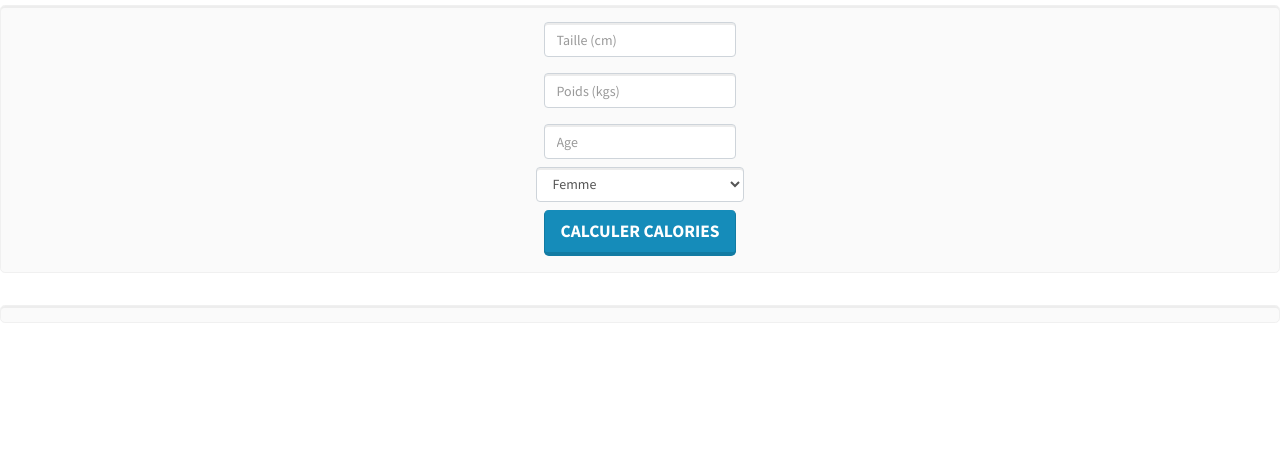
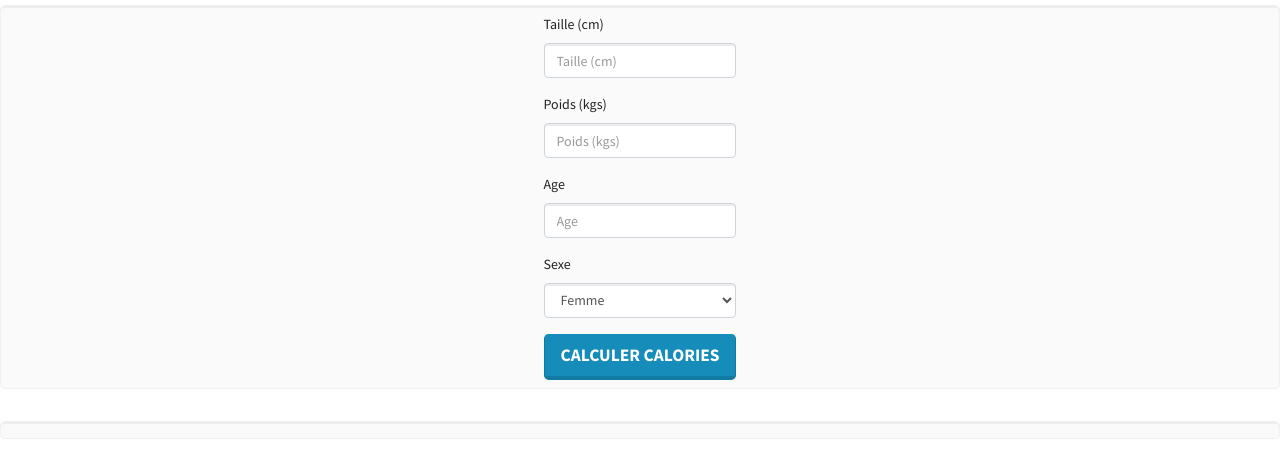
Before and after one commit to AlexARNcode/caloriesCalculator, a plain HTML site: page index.html in a window 1280 px wide. Shown: the part 45-518 px from the top of the page. Drawn offline with Linux system fonts and the light colour scheme.

Commit message:
Better HTML form

```diff
--- a/index.html
+++ b/index.html
@@ -1,5 +1,6 @@
 <!doctype html>
 <html>
+
 <head>
   <meta charset="utf-8">
   <meta name="viewport" content="width=device-width, initial-scale=1.0">
@@ -18,7 +19,36 @@
   </header>
 
   <div class="jumbotron p-2 d-flex justify-content-center">
-      <div class="d-flex flex-column">
+    <form action="calculateCalories()">
+
+      <div class="form-group">
+        <label for="heigth">Taille (cm)</label>
+        <input type="number" class="form-control" id="heigth" placeholder="Taille (cm)" min="0" max="300"
+          pattern="[0-9]*">
+      </div>
+
+      <div class="form-group">
+        <label for="weight">Poids (kgs)</label>
+        <input type="number" class="form-control" id="weight" placeholder="Poids (kgs)" min="0" max="300"
+          pattern="[0-9]*">
+      </div>
+
+      <div class="form-group">
+        <label for="age">Age</label>
+        <input type="number" class="form-control" id="age" placeholder="Age" min="0" max="150" pattern="[0-9]*">
+      </div>
+      <div class="form-group">
+        <label for="gender">Sexe</label>
+        <select class="form-control" id="gender">
+          <option>Femme</option>
+          <option>Homme</option>
+        </select>
+      </div>
+
+
+     <input type="button" value="Calculer calories" class="btn btn-primary btn-lg" onclick="calculateCalories()">
+    </form>
+    <!--      <div class="d-flex flex-column">
         <div class="p-2">
           <input id="heigth" type="number" pattern="[0-9]*" placeholder="Taille (cm)" min="0" max="300" class="form-control">
         </div>
@@ -35,7 +65,7 @@
           </select>
 
         <input type="button" value="Calculer calories" class="m-2 btn btn-primary btn-lg" onclick="calculateCalories()">
-      </div>
+      </div>   -->
   </div>
 
   <!-- Output -->
@@ -43,4 +73,5 @@
 
   </div>
 </body>
+
 </html>
```
Lines whose indentation alone changed are shown as unchanged.
